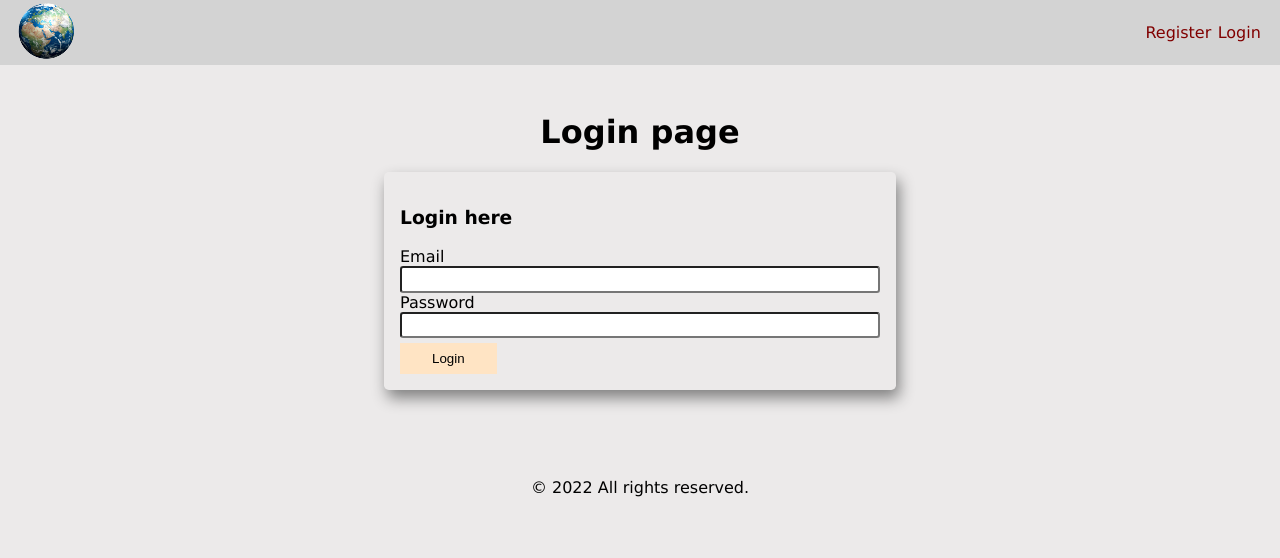
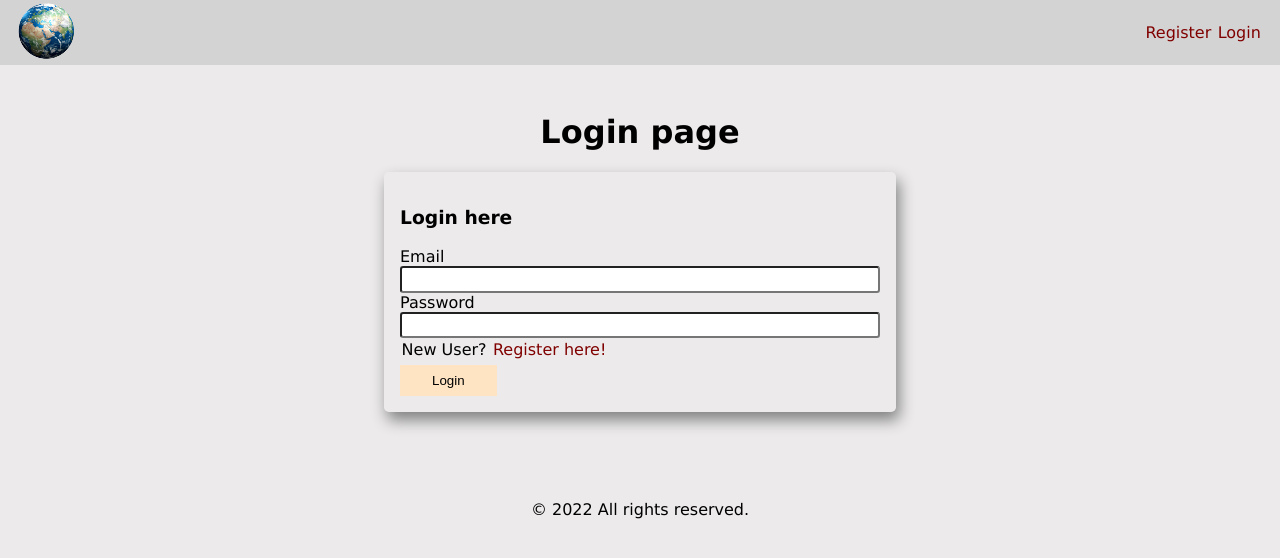
Before and after one commit to OvidijusE/Ovidijus_Eitminavicius_react_darbas, a React (Create React App) app: page /login in a window 1280 px wide. Shown: the top 558 px of the page. Built offline with nearby package versions, Linux system fonts and the light colour scheme; no server answers.

Commit message:
email in header

```diff
--- a/src/App.js
+++ b/src/App.js
@@ -25,7 +25,7 @@ function App() {
         <ProtectedRoute path={'/add'}>
           <AddPage />
         </ProtectedRoute>
-        <ProtectedRoute exact path={'/home'}>
+        <ProtectedRoute path={'/home'}>
           <HomePage />
         </ProtectedRoute>
         <Route path={'*'}>
--- a/src/components/LoginForm/LoginForm.js
+++ b/src/components/LoginForm/LoginForm.js
@@ -1,5 +1,5 @@
 import { useFormik } from 'formik';
-import { useHistory } from 'react-router-dom';
+import { NavLink, useHistory } from 'react-router-dom';
 import * as Yup from 'yup';
 import { useAuthCtx } from '../../store/authContext';
 import { baseUrl, myFetch } from '../../utils';
@@ -71,6 +71,12 @@ function LoginForm() {
             <p className={css['error-msg']}>{formik.errors.password}</p>
           )}
         </div>
+        <p className={css['register-here']}>
+          New User?
+          <NavLink to={'/register'} className={css['reg-link']}>
+            Register here!
+          </NavLink>
+        </p>
         <Button submit primary>
           Login
         </Button>
--- a/src/components/LoginForm/LoginForm.module.css
+++ b/src/components/LoginForm/LoginForm.module.css
@@ -26,3 +26,13 @@
   border-radius: 0.2rem;
   min-height: 1.3rem;
 }
+
+.register-here {
+  margin: 0.1rem;
+}
+
+.reg-link {
+  margin-left: 0.4rem;
+  text-decoration: none;
+  color: maroon;
+}
--- a/src/components/RegisterForm/RegisterForm.js
+++ b/src/components/RegisterForm/RegisterForm.js
@@ -39,18 +39,11 @@ function RegisterForm() {
     },
   });
 
-  function matchPass() {
-    const { password, repeatPassword } = initValues;
-    if (password !== repeatPassword) {
-      console.log('Passwords does not match');
-    }
-  }
-
   return (
     <div className={css['form-container']}>
       <h3 className={css['form-title']}>Register here</h3>
 
-      <form onSubmit={formik.handleSubmit} onBlur={matchPass} className={css['register-form']}>
+      <form onSubmit={formik.handleSubmit} className={css['register-form']}>
         <div className={css['form-group']}>
           <label htmlFor='email'>Email</label>
           <input
--- a/src/store/authContext.js
+++ b/src/store/authContext.js
@@ -13,17 +13,19 @@ AuthContext.displayName = 'AuthContext';
 
 const AuthProvider = ({ children }) => {
   const [token, setToken] = useState(localStorage.getItem('token'));
-  const [userEmail, setUserEmail] = useState('');
+  const [userEmail, setUserEmail] = useState(localStorage.getItem('email'));
 
   const login = (receivedToken, receivedEmail) => {
     setToken(receivedToken);
     setUserEmail(receivedEmail);
     localStorage.setItem('token', receivedToken);
+    localStorage.setItem('email', receivedEmail);
   };
   const logout = () => {
     setToken(null);
     setUserEmail(null);
     localStorage.removeItem('token');
+    localStorage.removeItem('email');
   };
 
   const ctx = {
--- a/src/utils.js
+++ b/src/utils.js
@@ -9,7 +9,7 @@ export async function myFetch(url, method = 'GET', data = null) {
     const dataInJs = await resp.json();
     return dataInJs;
   } catch (error) {
-    throw new Error('Error myFectch', error);
+    throw new Error('Error myFetch', error);
   }
 }
 
@@ -28,7 +28,7 @@ export async function myFetchAuth(url, method = 'GET', token, data = null) {
     const dataInJs = await resp.json();
     return dataInJs;
   } catch (error) {
-    throw new Error('Error myFectchAuth', error);
+    throw new Error('Error myFetchAuth', error);
   }
 }
 
```
Also changed, not shown: src/Pages/HomePage/HomePage.js (+16 -0 lines).
